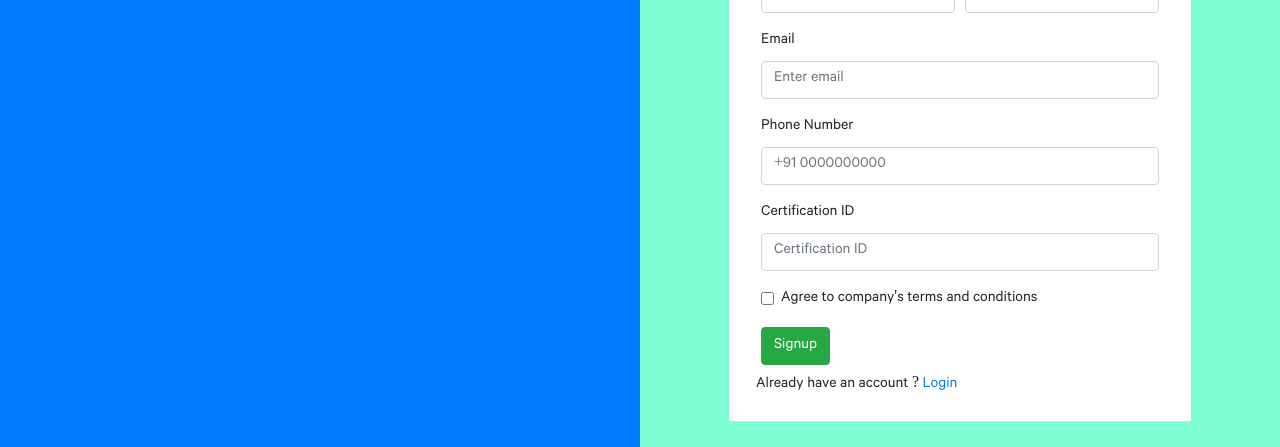
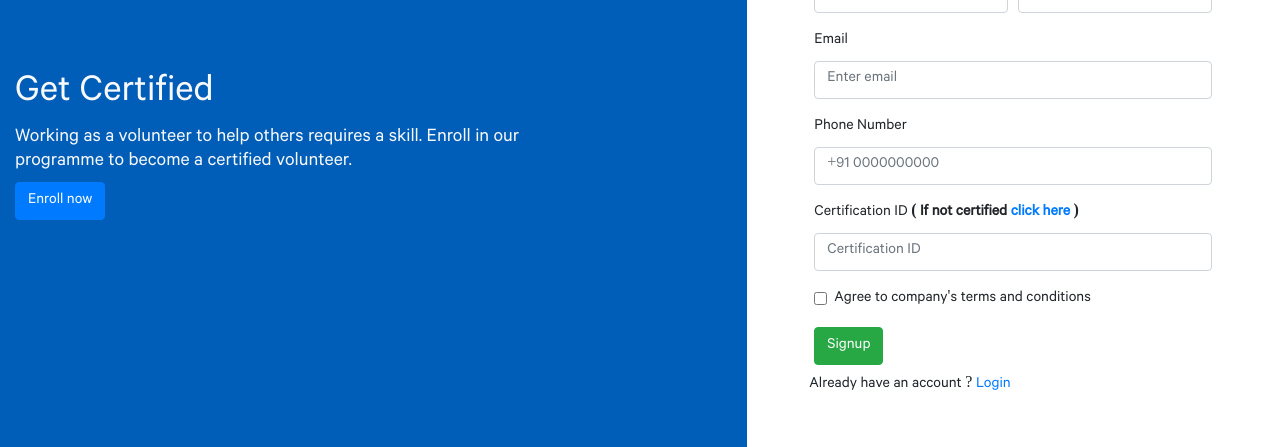
Before and after one commit to lafeo/Hacko-21-M4RKD0WN, a React (Create React App) app in the folder irida/: page /volunteer in a window 1280 px wide. Shown: the part 280-727 px from the top of the page. Built offline with nearby package versions, Linux system fonts and the light colour scheme.

Commit message:
designs done

```diff
--- a/irida/src/App.js
+++ b/irida/src/App.js
@@ -19,17 +19,9 @@ function App() {
     <Router>
       <Navigation/>
       <Switch>
-        <Route path="/volunteer">
+        <Route exact path="/volunteer">
           <Auth/>
         </Route>
-        <Route path="/signin">
-          <Signin/>
-        </Route>
-
-        <Route path="/shop">
-          <Shop/>
-        </Route>
-
         <Route path="/">
           <Home/>
         </Route>
--- a/irida/src/components/Navigation/navigation.jsx
+++ b/irida/src/components/Navigation/navigation.jsx
@@ -9,7 +9,7 @@ const Navigation = () =>{
         <Navbar.Toggle aria-controls="responsive-navbar-nav" />
         <Navbar.Collapse id="responsive-navbar-nav">
             <Nav className="ml-auto">
-                <Link to="/shop"><Navbar.Text className="mx-3">Shop</Navbar.Text></Link>
+                <Link to="/volunteer"><Navbar.Text className="mx-3">Volunteer here</Navbar.Text></Link>
             </Nav>
         </Navbar.Collapse>
     </Navbar>
--- a/irida/src/pages/auth/auth.jsx
+++ b/irida/src/pages/auth/auth.jsx
@@ -1,17 +1,32 @@
-import React from 'react';
-import {Container,Row,Col} from 'react-bootstrap'
+import React, {useState} from 'react';
+import {Container,Row,Col, Button} from 'react-bootstrap'
+import Signin from '../signin/signin';
 import Signup from '../signup/signup';
 import './auth.scss';
 const Auth = () => {
+
+    const [auth,setAuth] = useState(0);
+
+
     return (
         <Container className="auth" fluid>
             <Row className="w-100 mx-auto">
-                <Col className="bg-primary">
-
+                <Col className="banner text-light d-md-flex d-none align-items-center">
+                    <div className="banner-content">
+                        <b><h1>Get Certified</h1></b>
+                        <p className="w-75 h5">Working as a volunteer to help others requires a skill. Enroll in our programme to become a certified volunteer. </p>
+                        <Button href="https://nhsvolunteerresponders.org.uk/volunteer-resources">
+                        Enroll now
+                        </Button>
+                    </div>
                 </Col>
 
-                <Col md={6} className="d-flex justify-content-center align-items-center" >
-                    <Signup />
+                <Col md={5} className="d-flex justify-content-center align-items-center" >
+                    {auth?
+                    <Signin auth={auth} setAuth={setAuth} />
+                    :
+                    <Signup auth={auth} setAuth={setAuth}/>
+                    }
                 </Col>
             </Row>
         </Container>
--- a/irida/src/pages/auth/auth.scss
+++ b/irida/src/pages/auth/auth.scss
@@ -1,8 +1,21 @@
+@import 'misc/vars';
+
 .auth{
     display: flex;
-    background-color: aquamarine;
+    // background-color: aquamarine;
     min-height: 100vh;
     width: 100%;
     padding:0;
     padding-top: 50px;
+
+
+    .banner{
+        height: 100%;
+        background-color: $skew-color;
+
+        .banner-content i{
+            font-size: 1.2rem;
+            margin-bottom: 1rem;
+        }
+    }
 }
--- a/irida/src/pages/signin/signin.jsx
+++ b/irida/src/pages/signin/signin.jsx
@@ -3,12 +3,12 @@ import {Form, Button} from 'react-bootstrap';
 import { Link } from 'react-router-dom';
 
 import './signin.scss'
-const Signin = () => {
+const Signin = ({auth,setAuth}) => {
     return (
         <section className="signin">
             <Form className="form-neo">
                 <Form.Row>
-                    <h3 className="py-2">Signin | I R I D A</h3>
+                    <h3 className="py-2">Signin | <span className="logo-text mx-0">ek   </span></h3>
                 </Form.Row>
 
                 <Form.Group controlId="formGridEmail">
@@ -27,7 +27,7 @@ const Signin = () => {
                     Login
                 </Button>
                 <Form.Row>
-                    <span className="my-2">Don't have an account ? <Link to="/signup">Signup</Link></span>
+                    <span className="my-2">Don't have an account ? <span className="text-primary" onClick={()=> setAuth(!auth)}>Signup</span></span>
                 </Form.Row>
                 </Form>
         </section>
--- a/irida/src/pages/signin/signin.scss
+++ b/irida/src/pages/signin/signin.scss
@@ -1,20 +1,4 @@
-.signin{
-    min-height: 100vh;
-    background-color: #1a1a1a;
-    color: white;
-    display: flex;
-    justify-content: center;
-    align-items: center;
-    padding: 70px 0 30px 0;
-
-    .form-neo{
-        max-width: 500px;
-        width: 60%;
-        border-radius: 30px;
-        background: linear-gradient(145deg, #171717, #1c1c1c);
-        box-shadow:  10px 10px 20px #0f0f0f,
-                    -10px -10px 20px #252525;
-        padding: 1rem 2rem;
-        margin: 0 1rem;
-    }
+.form-neo{
+    background-color: #fff;
+    padding: 1rem 2rem;
 }
--- a/irida/src/pages/signup/signup.jsx
+++ b/irida/src/pages/signup/signup.jsx
@@ -3,7 +3,7 @@ import {Form, Button, Col} from 'react-bootstrap';
 import { Link } from 'react-router-dom';
 
 import './signup.scss'
-const Signup = () => {
+const Signup = ({auth,setAuth}) => {
     return (
             <Form className="form-neo">
                 <Form.Row>
@@ -33,7 +33,7 @@ const Signup = () => {
                 </Form.Group>
 
                 <Form.Group controlId="formCertificationId">
-                    <Form.Label>Certification ID</Form.Label>
+                    <Form.Label>Certification ID <b>( If not certified <a href="https://nhsvolunteerresponders.org.uk/volunteer-resources"> click here </a>) </b> </Form.Label>
                     <Form.Control placeholder="Certification ID"/>
                 </Form.Group>
 
@@ -46,7 +46,7 @@ const Signup = () => {
                     Signup
                 </Button>
                 <Form.Row>
-                    <span className="my-2">Already have an account ? <Link to="/signin">Login</Link></span>
+                    <span className="my-2">Already have an account ? <span className="text-primary" onClick={()=>setAuth(!auth)}>Login</span></span>
                 </Form.Row>
             </Form>
     );
```
